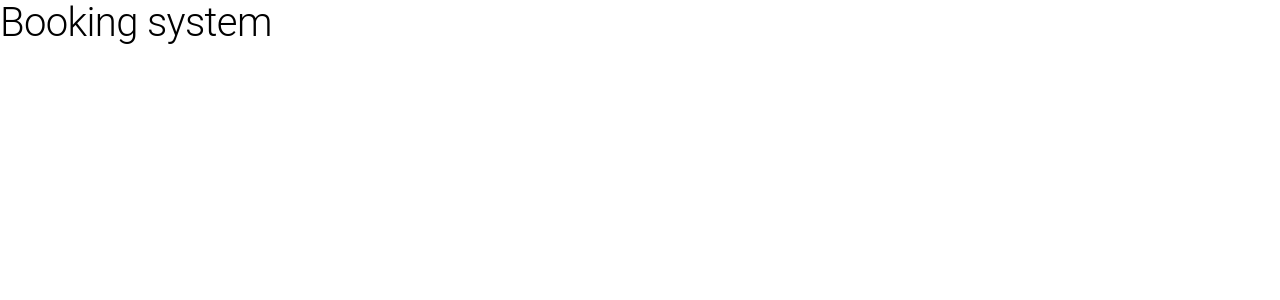
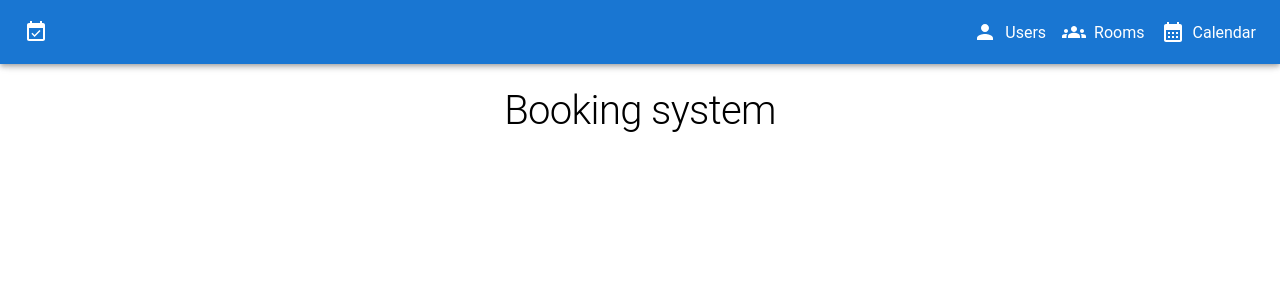
Before and after one commit to carlossantos74/booking-system, a Next.js app: page / in a window 1280 px wide. Shown: the top 300 px of the page. Built offline with nearby package versions, Linux system fonts and the light colour scheme.

Commit message:
feat(FE): add root layout

```diff
--- /dev/null
+++ b/app/components/Nav/index.tsx
@@ -0,0 +1,13 @@
+import { Person, Groups, CalendarMonth } from '@mui/icons-material';
+import { Link, Box } from './styles';
+
+
+export function Nav() {
+  return (
+    <Box component="nav">
+      <Link href='/users'><Person /> Users</Link>
+      <Link href='/rooms'><Groups /> Rooms</Link>
+      <Link><CalendarMonth /> Calendar</Link>
+    </Box>
+  )
+}
--- /dev/null
+++ b/app/components/Nav/styles.ts
@@ -0,0 +1,18 @@
+'use client'
+
+import { Link as MuiLink, Box as MuiBox } from '@mui/material';
+import { styled } from '@mui/material/styles';
+
+export const Link = styled(MuiLink)(({ theme }) => ({
+  color: theme.palette.primary.contrastText,
+  display: 'flex',
+  alignItems: 'center',
+  gap: theme.spacing(1),
+  cursor: 'pointer'
+}))
+
+export const Box = styled(MuiBox)(({ theme }) => ({
+  display: 'flex',
+  alignItems: 'center',
+  gap: theme.spacing(2),
+}))
--- a/app/layout.tsx
+++ b/app/layout.tsx
@@ -1,15 +1,45 @@
-/* Components */
-import { Providers } from '@/lib/providers'
+import './styles/globals.css';
+import { AppBar, Box, Button, Toolbar } from '@mui/material';
+import { EventAvailable } from '@mui/icons-material';
 
-import './styles/globals.css'
+import { Providers } from '@/lib/providers';
+import { Nav } from './components/Nav';
 
 
 export default function RootLayout(props: React.PropsWithChildren) {
   return (
     <Providers>
       <html lang="en">
+        <head>
+          <title>Booking system</title>
+        </head>
         <body>
-          <section>{props.children}</section>
+          <AppBar component="header">
+            <Toolbar
+              sx={{
+                display: 'flex',
+                justifyContent: 'space-between',
+                alignItems: 'center',
+              }}
+            >
+              <EventAvailable sx={{ mr: 2 }} />
+              <Nav />
+            </Toolbar>
+          </AppBar>
+          <Box
+            component="main"
+            sx={{
+              display: 'flex',
+              flexDirection: 'column',
+              alignItems: 'center',
+              justifyContent: 'center',
+              padding: 3,
+            }}
+          >
+            <Toolbar />
+
+            {props.children}
+          </Box>
         </body>
       </html>
     </Providers>
--- a/app/page.tsx
+++ b/app/page.tsx
@@ -1,13 +1,5 @@
-import { Typography } from "@mui/material"
+import { Typography } from "@mui/material";
 
 export default function Page() {
-  return (
-    <main>
-      <Typography variant="h1">Booking system</Typography>
-    </main>
-  )
+  return (<Typography variant="h1">Booking system</Typography>)
 }
-
-export const metadata = {
-  title: 'Booking system',
-}
```
